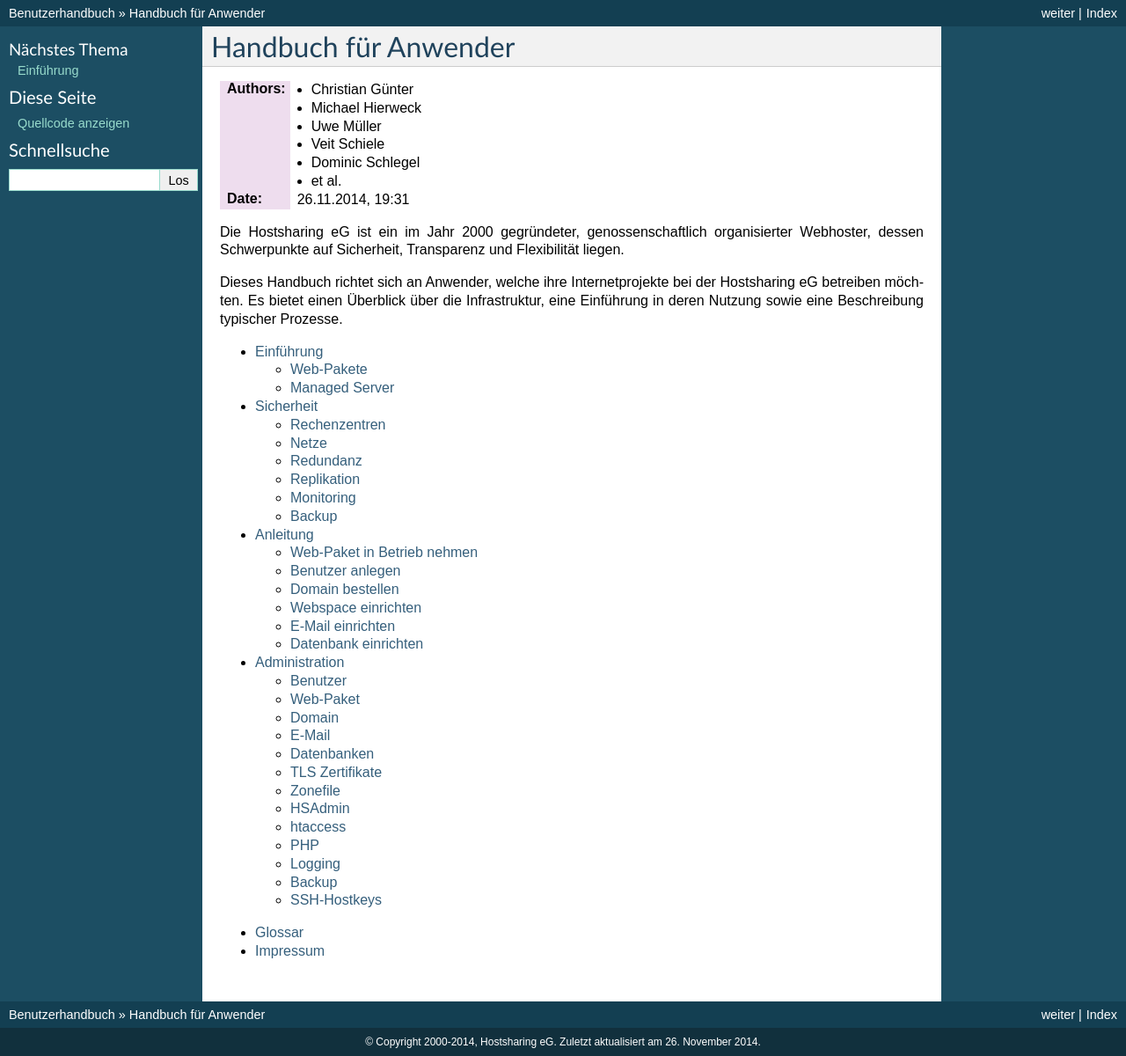
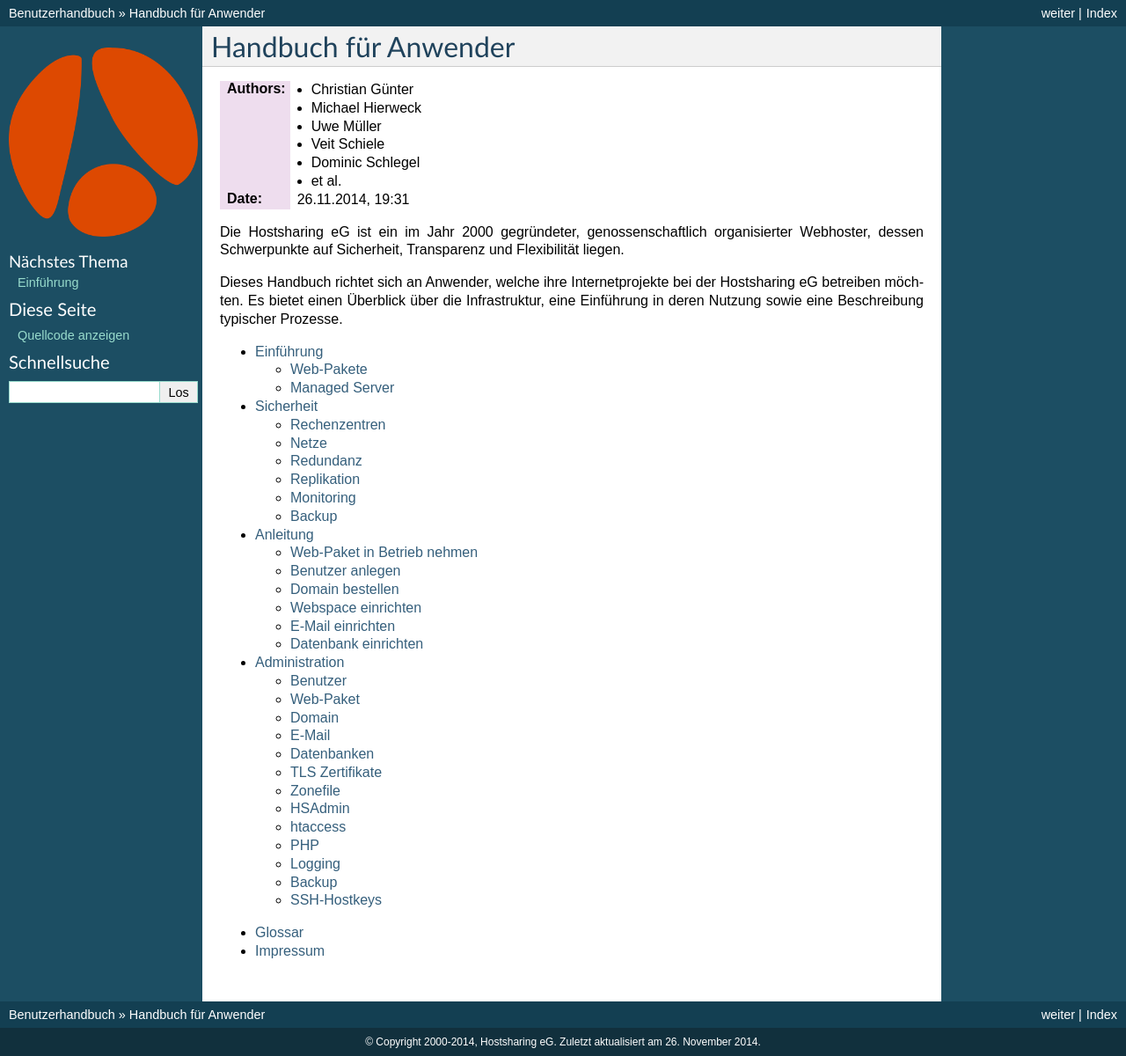
Before and after one commit to hostsharing/hs.docs.users, a Sphinx documentation site: the page built from source/index.rst, in a window 1280 px wide. Shown: the whole page at 88% size. Built offline with Sphinx 7.4.7, drawn with Linux system fonts in a browser that asks for light colours.

Commit message:
Added Hostsharing logo.

```diff
--- a/source/conf.py
+++ b/source/conf.py
@@ -102,7 +102,7 @@
 
 # The name of an image file (relative to this directory) to place at the top
 # of the sidebar.
-#html_logo = None
+html_logo = 'hostsharing.png'
 
 # The name of an image file (within the static path) to use as favicon of the
 # docs.  This file should be a Windows icon file (.ico) being 16x16 or 32x32
@@ -190,7 +190,7 @@
 
 # The name of an image file (relative to this directory) to place at the top of
 # the title page.
-#latex_logo = None
+latex_logo = 'hostsharing.png'
 
 # For "manual" documents, if this is true, then toplevel headings are parts,
 # not chapters.
```
Also changed, not shown: source/hostsharing.png (added).
